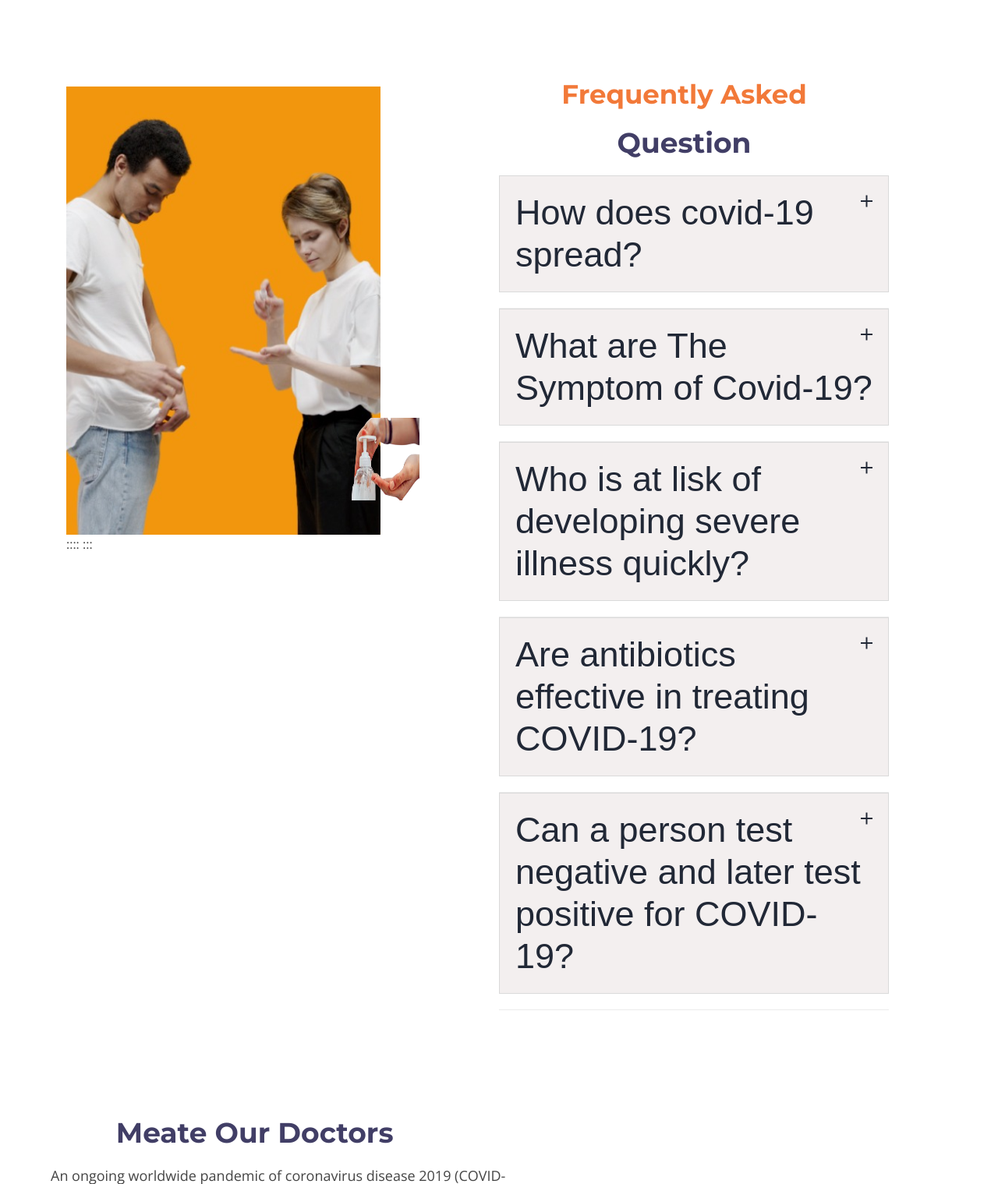
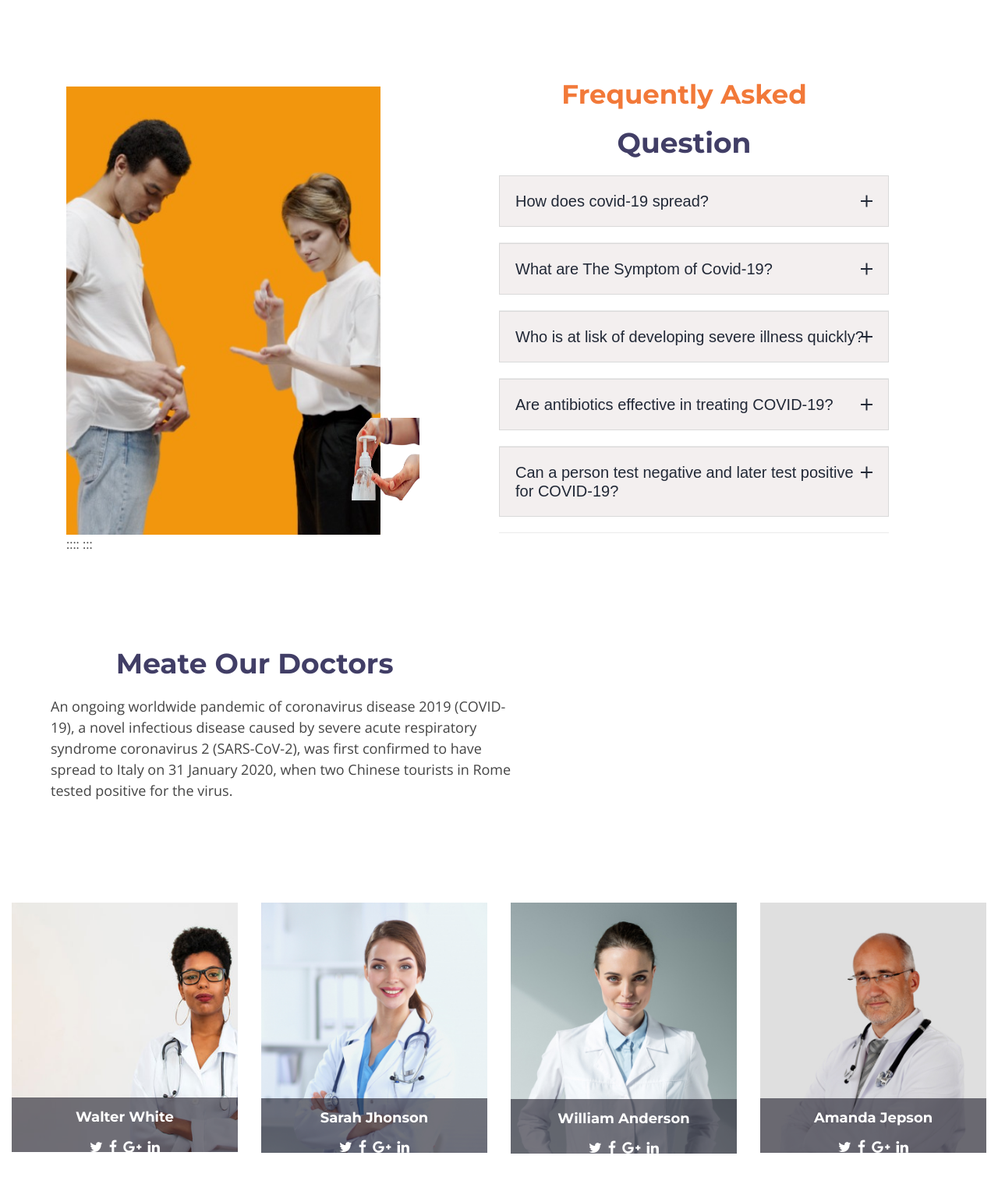
Before and after one commit to laetitia123/akikatest, a Django app: page / in a window 1280 px wide. Shown: the part 3549-5068 px from the top of the page at 78% size. Run offline with Django 3.2, Linux system fonts and the light colour scheme; some libraries are stand-ins or nearby versions; some web fonts are replaced.

```diff
--- a/akikaapp/static/css/style.css
+++ b/akikaapp/static/css/style.css
@@ -1202,7 +1202,7 @@ font-family: fivo sans modern,sans-serif;
 justify-content: space-between;
 align-items: flex-start;
 padding: 1rem 1.4375rem;
-font-size: 45px;
+font-size:20px;
 line-height: 1.2;
 font-weight: 500;
 color: #212836;
@@ -1223,12 +1223,12 @@ transition: all .2s ease-in-out;
 #footer {
   padding: 0 0 30px 0;
   font-size: 14px;
-  /* background: black; */
+  background:#f5f8fd;
 }
 
 #footer .footer-top {
   padding: 60px 0 30px 0;
-  /* background: black; */
+  background:#f5f8fd;
 }
 
 #footer .footer-top .footer-info {
```
